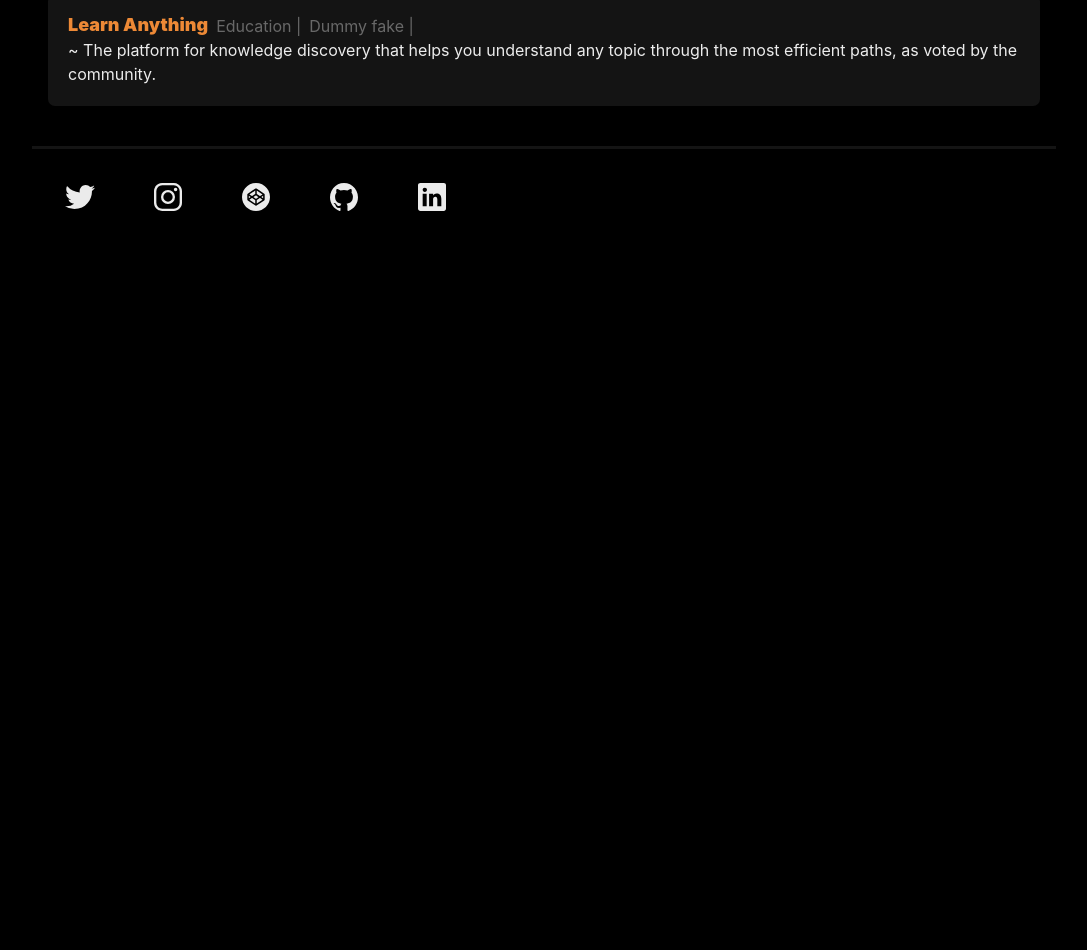
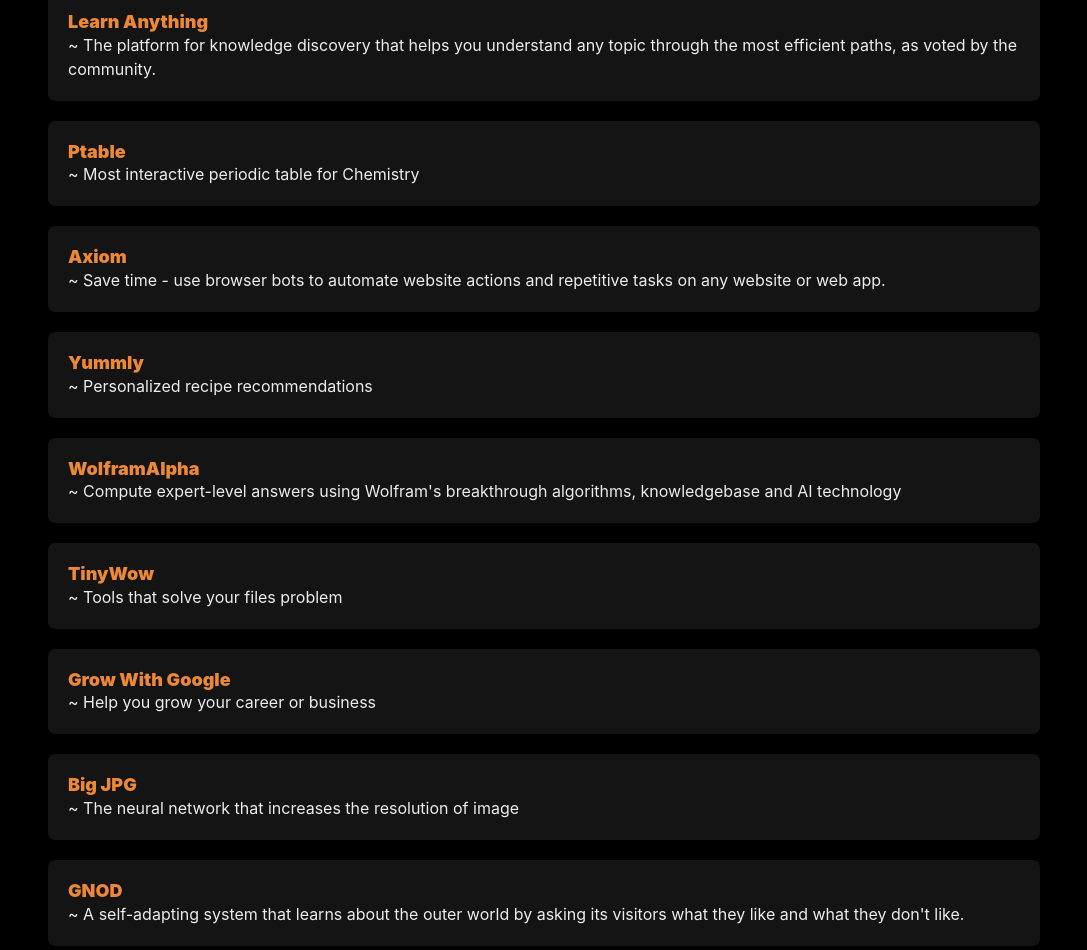
Before and after one commit to MugiD/sbek22-homepage, a Next.js app: page /resources in a window 1280 px wide. Shown: the part 322-1272 px from the top of the page, without its empty margins (96-1183 px from the left). Before the commit the page ends 800 px from the top, so only its background shows below. Built offline with nearby package versions, Linux system fonts and the light colour scheme.

Commit message:
some changes

```diff
--- a/components/fonts.js
+++ /dev/null
@@ -1,6 +0,0 @@
-const Fonts = () => (
-  <style jsx global>{`
-    @import url("https://fonts.googleapis.com/css2?family=Lato:ital,wght@0,400;0,700;0,900;1,300&display=swap");
-  `}</style>
-);
-export default Fonts;
--- a/lib/theme.js
+++ b/lib/theme.js
@@ -23,11 +23,6 @@
   },
 };
 
-const fonts = {
-  Heading: "'Lato'"
-};
-
-
 const config = {
   initialColorMode: "dark",
   useSystemColorMode: true,
@@ -37,7 +32,6 @@
   config,
   styles,
   components,
-  fonts,
 });
 
 export default theme;
--- a/pages/_app.js
+++ b/pages/_app.js
@@ -1,6 +1,5 @@
 import Chakra from "../components/chakra";
 import Main from "../components/layouts/main";
-import Fonts from "../components/fonts";
 import { AnimatePresence } from "framer-motion";
 
 if (typeof window !== "undefined") {
@@ -10,7 +9,6 @@
 const Website = ({ Component, pageProps, router }) => {
   return (
     <Chakra cookies={pageProps.cookies}>
-      <Fonts />
       <Main router={router}>
         <AnimatePresence
           exitBeforeEnter
--- a/pages/index.js
+++ b/pages/index.js
@@ -1,12 +1,14 @@
 import Intro from "../components/MainPage/Intro";
 import About from "../components/MainPage/About";
 import Wrapper from "../components/layouts/Wrapper";
+import Projects from "../components/MainPage/Projects";
 
 const Home = () => {
   return (
     <Wrapper t="Homepage" d="Bek Slambek's homepage. Really worth your attention">
         <Intro />
         <About />
+        <Projects />
     </Wrapper>
   );
 };
--- a/pages/resources.js
+++ b/pages/resources.js
@@ -10,6 +10,7 @@
 import Wrapper from "../components/layouts/Wrapper";
 
 export function ResourceItem({ resource }) {
+
   return (
     <Box _hover={{ transform: "translateY(-5px)" }}>
       <a href={resource.source}>
@@ -23,14 +24,9 @@
             <Heading color="orange.400" fontSize="lg" fontWeight="black">
               {resource.name}
             </Heading>
-            {resource.type.map((r) => (
-              <Text
-              key={r.name}
-                color={useColorModeValue("blackAlpha.500", "whiteAlpha.500")}
-              >
-              {r.name} |
-              </Text>
-            ))}
+            {/* <Text color={useColorModeValue("blackAlpha.500", "whiteAlpha.500")}>
+              {typename} /
+            </Text> */}
           </Box>
           <p>~ {resource.description}</p>
         </Box>
@@ -41,7 +37,10 @@
 
 export default function Resources() {
   return (
-    <Wrapper t="Resources" d="I sometimes collect some websites that will make your life better">
+    <Wrapper
+      t="Resources"
+      d="I sometimes collect some websites that will make your life better"
+    >
       <Heading variant="section-title">Resources</Heading>
       <Text
         textAlign="center"
--- a/public/resourceList.js
+++ b/public/resourceList.js
@@ -1,78 +1,78 @@
 export default [
   {
     name: "Remove Background",
-    type: [{name: "Image interactions"}, {name: "Fake"}],
+    type: ["Image interactions"],
     source: "https://remove.bg",
     description:
       "Remove unnecessary background from an image in a matter of seconds.",
   },
   {
     name: "Learn Anything",
-    type: [{id: 1, name: "Education"}, {id: 2, name: "Dummy fake"}],
+    type: ["Education"],
     source: "https://learn-anything.xyz",
     description:
       "The platform for knowledge discovery that helps you understand any topic through the most efficient paths, as voted by the community.",
   },
-//   {
-//     name: "Ptable",
-//     type: ["Education"],
-//     source: "https://ptable.com",
-//     description: "Most interactive periodic table for Chemistry",
-//   },
-//   {
-//     name: "Axiom",
-//     type: ["Time saver"],
-//     source: "https://axiom.ai",
-//     description:
-//       "Save time - use browser bots to automate website actions and repetitive tasks on any website or web app.",
-//   },
-//   {
-//     name: "Yummly",
-//     type: ["Food"],
-//     source: "https://yummly.com",
-//     description:
-//       "Personalized recipe recommendations",
-//   },
-//   {
-//     name: "WolframAlpha",
-//     type: ["Education", "Artificial Intelligence"],
-//     source: "https://wolframalpha.com",
-//     description:
-//       "Compute expert-level answers using Wolfram's breakthrough algorithms, knowledgebase and AI technology",
-//   },
-//   {
-//     name: "TinyWow",
-//     type: ["Time saver"],
-//     source: "https://tinywow.com",
-//     description:
-//       "Tools that solve your files problem",
-//   },
-//   {
-//     name: "Grow With Google",
-//     type: ["Education"],
-//     source: "https://grow.google",
-//     description:
-//       "Help you grow your career or business",
-//   },
-//   {
-//     name: "Big JPG",
-//     type: ["Image interactions"],
-//     source: "https://bigjpg.com",
-//     description:
-//       "The neural network that increases the resolution of image",
-//   },
-//   {
-//     name: "GNOD",
-//     type: ["Leisure", "Aritficial Intelligence"],
-//     source: "https://gnod.com",
-//     description:
-//       "A self-adapting system that learns about the outer world by asking its visitors what they like and what they don't like.",
-//   },
-//   {
-//     name: "Playphrase",
-//     type: ["Time saver"],
-//     source: "https://www.playphrase.me",
-//     description:
-//       "Find a movie by checking if it has the entered phrase in it"
-//   }
+  {
+    name: "Ptable",
+    type: ["Education"],
+    source: "https://ptable.com",
+    description: "Most interactive periodic table for Chemistry",
+  },
+  {
+    name: "Axiom",
+    type: ["Time saver"],
+    source: "https://axiom.ai",
+    description:
+      "Save time - use browser bots to automate website actions and repetitive tasks on any website or web app.",
+  },
+  {
+    name: "Yummly",
+    type: ["Food"],
+    source: "https://yummly.com",
+    description:
+      "Personalized recipe recommendations",
+  },
+  {
+    name: "WolframAlpha",
+    type: ["Education", "Artificial Intelligence"],
+    source: "https://wolframalpha.com",
+    description:
+      "Compute expert-level answers using Wolfram's breakthrough algorithms, knowledgebase and AI technology",
+  },
+  {
+    name: "TinyWow",
+    type: ["Time saver"],
+    source: "https://tinywow.com",
+    description:
+      "Tools that solve your files problem",
+  },
+  {
+    name: "Grow With Google",
+    type: ["Education"],
+    source: "https://grow.google",
+    description:
+      "Help you grow your career or business",
+  },
+  {
+    name: "Big JPG",
+    type: ["Image interactions"],
+    source: "https://bigjpg.com",
+    description:
+      "The neural network that increases the resolution of image",
+  },
+  {
+    name: "GNOD",
+    type: ["Leisure", "Aritficial Intelligence"],
+    source: "https://gnod.com",
+    description:
+      "A self-adapting system that learns about the outer world by asking its visitors what they like and what they don't like.",
+  },
+  {
+    name: "Playphrase",
+    type: ["Time saver"],
+    source: "https://www.playphrase.me",
+    description:
+      "Find a movie by checking if it has the entered phrase in it"
+  }
 ];
```
Also changed, not shown: components/MainPage/About.js (+16 -10 lines), components/MainPage/Projects.js (added, +14 -0 lines), components/MainPage/Stack.js (added, +14 -0 lines).
